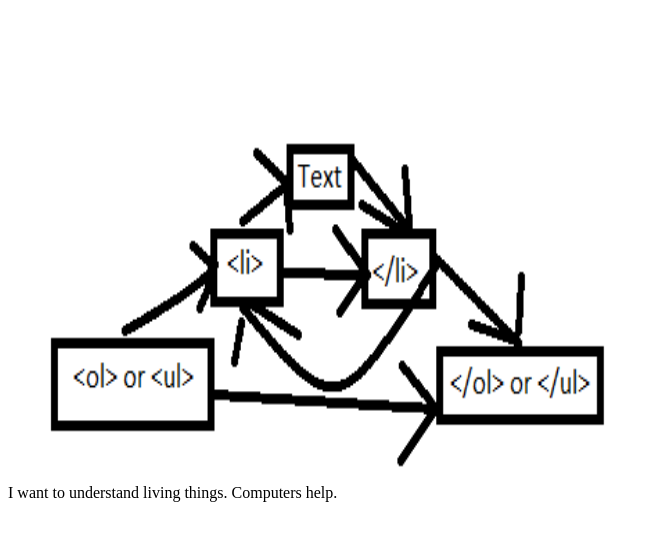
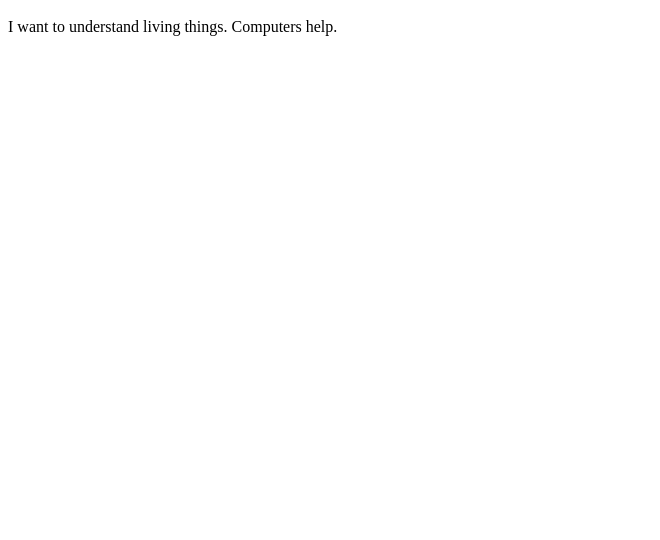
Before and after one commit to MHKEND01/Lee_Repository, a plain HTML site: page index.html in a window 1280 px wide. Shown: the part 48-588 px from the top of the page, without its empty margins (0-660 px from the left). Drawn offline with Linux system fonts and the light colour scheme.

Commit message:
Update index.html

```diff
--- a/index.html
+++ b/index.html
@@ -1,7 +1,6 @@
 <html>
 <body>
   <h1>Hello web</h1>
-  <img src="Images/Lists.png" alt="HTML Lists Railoraod Diagram" width="600" height="450" />
   <p>I want to understand living things. Computers help.</p>
 </body>
 </html>
```
